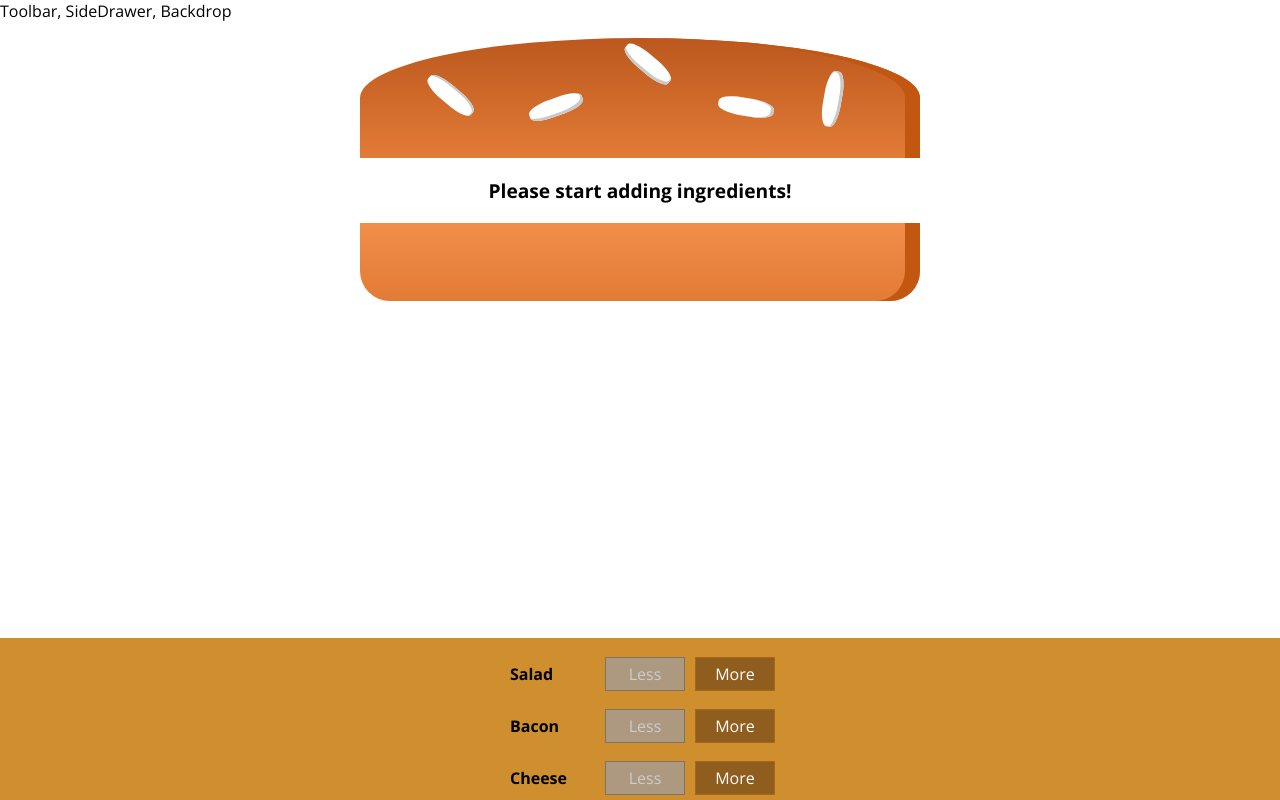
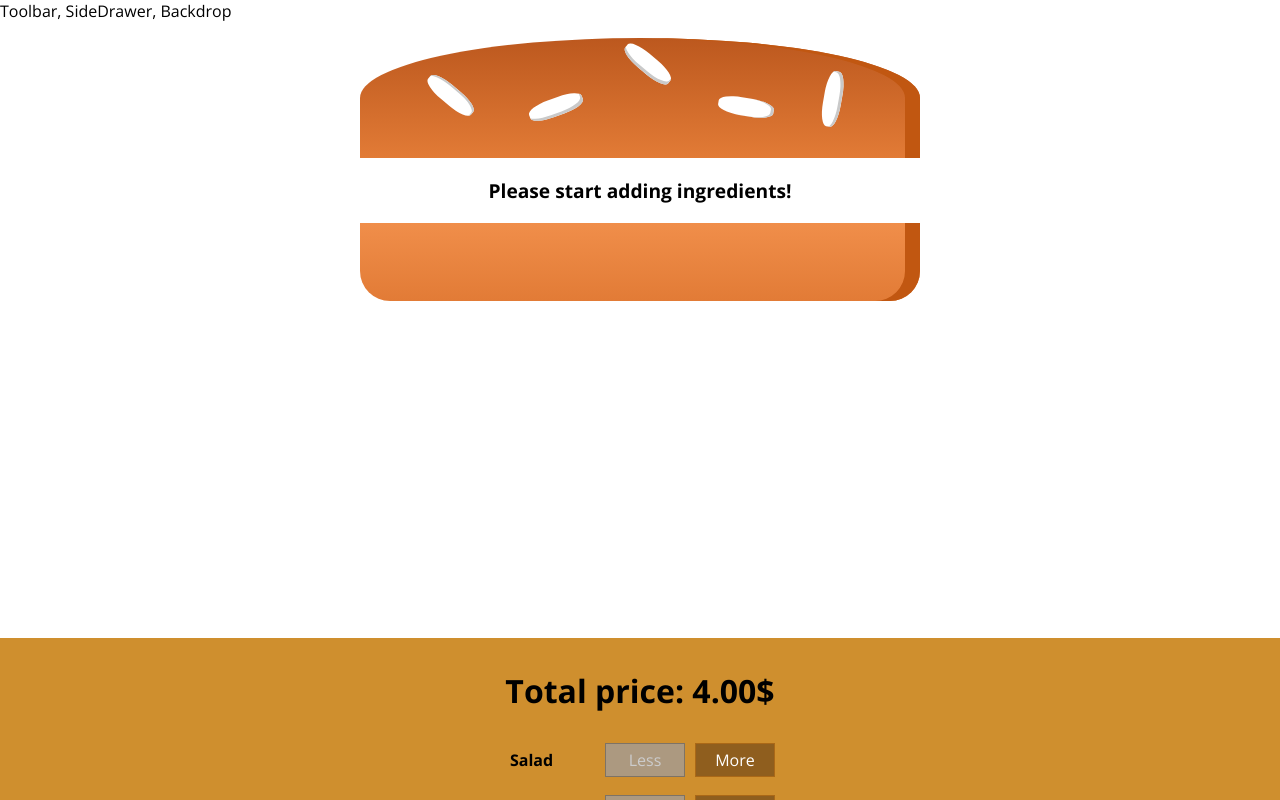
Before and after one commit to ruan65/burger_builder, a React app: page / in a window 1280 px wide. Shown: the top 800 px of the page. Built offline with nearby package versions, Linux system fonts and the light colour scheme.

Commit message:
add total price

```diff
--- a/src/components/Burger/BuildControls/BuildControls.js
+++ b/src/components/Burger/BuildControls/BuildControls.js
@@ -11,6 +11,8 @@ const controls = [
 
 const buildControls = ( props ) =>
   <div className={classes.BuildControls}>
+
+    <h1>Total price: <strong>{props.price.toFixed(2)}</strong>$</h1>
 
     {controls.map( ctrl =>
 
--- a/src/containers/BurgerBuilder/BurgerBuilder.js
+++ b/src/containers/BurgerBuilder/BurgerBuilder.js
@@ -34,10 +34,11 @@ class BurgerBuilder extends Component {
       oldCount > 0 ? oldCount - 1 : oldCount
 
     const oldPrice = this.state.totalPrice
+    const ingrPrice = INGREDIENT_PRICES[type]
 
     this.setState( {
       ingredients: updatedIngredients,
-      totalPrice: oldPrice + INGREDIENT_PRICES[type]
+      totalPrice: added ? oldPrice +  ingrPrice : oldPrice - ingrPrice
     } )
   }
 
@@ -49,6 +50,7 @@ class BurgerBuilder extends Component {
         <BuildControls
           ingredientChange={this.changeIngredientHandler}
           ingredients={this.state.ingredients}
+          price={this.state.totalPrice}
         />
       </Aux>
     )
```
